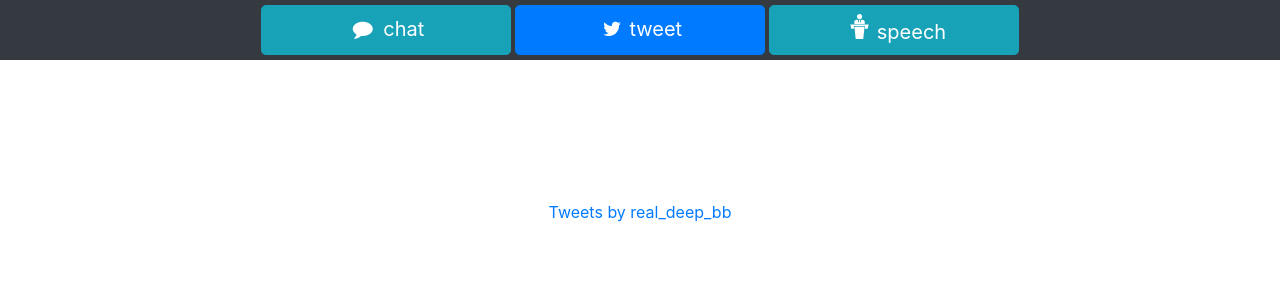
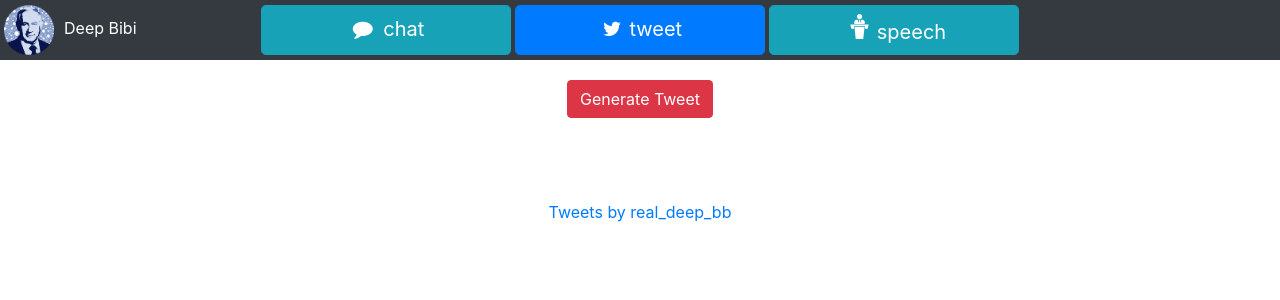
Before and after one commit to talperetz/deep_bb, an Angular app in the folder bb-client/: page /tweet in a window 1280 px wide. Shown: the top 300 px of the page. Built offline with nearby package versions, Linux system fonts and the light colour scheme; no server answers.

Commit message:
added generate tweet button + sara

```diff
--- a/bb-client/src/app/app.component.html
+++ b/bb-client/src/app/app.component.html
@@ -1,5 +1,9 @@
 <div class="bg-inverse" style="height: 100vh;">
+  <img  routerLink ="/main" src="/assets/DeepBB.png" style="width:50px;left : 4px;position: absolute; top : 5px;outline: none !important;">
   <div class="d-flex container-fluid justify-content-center bg-dark text-white bbdiv">
+  <p style="position: absolute;
+    left: 64px;
+    top: 16px;">Deep Bibi</p>
     <a href="#" routerLink="/chat" class="align-text-top btn btn-lg btn-info bb-button" ngbButtonLabel><i class="fa fa-comment speech"
                                                                                         aria-hidden="true"></i> chat</a>
     <a href="#" routerLink="/tweet" class="btn align-text-top btn-lg btn-primary bb-button" ngbButtonLabel><i class="fa fa-twitter speech"
--- a/bb-client/src/app/app.module.ts
+++ b/bb-client/src/app/app.module.ts
@@ -6,6 +6,7 @@
 import {TwitterComponent} from "./twitter/twitter.component";
 import { RouterModule, Routes } from '@angular/router';
 import { BbMainComponent } from './bb-main/bb-main.component';
+import {HttpModule} from "@angular/http";
 
 const appRoutes: Routes = [
   { path: 'tweet', component: TwitterComponent},
@@ -24,6 +25,7 @@
     BbMainComponent
   ],
   imports: [
+    HttpModule,
     BrowserModule,
     NgbModule.forRoot(),
     RouterModule.forRoot(appRoutes)
--- a/bb-client/src/app/bb-main/bb-main.component.css
+++ b/bb-client/src/app/bb-main/bb-main.component.css
@@ -12,3 +12,10 @@
     transform: translateY(0px);
   }
 }
+
+.sara {
+  position: absolute;
+  top: 190px;
+  right: 500px;
+  width: 100px;
+}
--- a/bb-client/src/app/bb-main/bb-main.component.html
+++ b/bb-client/src/app/bb-main/bb-main.component.html
@@ -1,6 +1,12 @@
 <div class="container-fluid d-flex justify-content-center">
   <div class="align-middle flex-column main-page" style="display: flex">
-    <img src="/assets/DeepBB.png" style="width: 250px;height: 250px; margin-top: 20px;">
-    <p style="align-self: center;font-family: 'Open Sans', sans-serif;font-size: 20px"> Deep Bibi</p>
+    <img src="/assets/DeepBB.png" (mouseover)="onMouseOver()" (mouseout)="onMouseOut()" style="width: 250px;height: 250px; margin-top: 20px;">
+    <h3 style="align-self: center">
+      Deep Bibi
+      <div *ngIf="isHover">
+      <small class="text-muted"> & sara</small>
+      <img  src="/assets/sara.png" class="sara" style="position: absolute;">
+      </div>
+    </h3>
   </div>
 </div>
--- a/bb-client/src/app/bb-main/bb-main.component.ts
+++ b/bb-client/src/app/bb-main/bb-main.component.ts
@@ -1,4 +1,4 @@
-import { Component, OnInit } from '@angular/core';
+import {Component, OnInit, HostListener} from '@angular/core';
 
 @Component({
   selector: 'app-bb-main',
@@ -7,9 +7,21 @@
 })
 export class BbMainComponent implements OnInit {
 
+  private isHover = false;
   constructor() { }
 
   ngOnInit() {
   }
 
+
+  @HostListener('mouseover')
+  onMouseOver() {
+    this.isHover = true;
+  }
+
+  @HostListener('mouseout')
+  onMouseOut() {
+    this.isHover = false;
+  }
+
 }
--- a/bb-client/src/app/twitter/twitter.component.html
+++ b/bb-client/src/app/twitter/twitter.component.html
@@ -1,4 +1,9 @@
+<div class="container d-flex justify-content-center">
+  <button (click)="generateTweet()" class="btn btn-danger" style="margin-top: 20px;"> Generate Tweet</button>
+</div>
+
+
 <div class="container-fluid d-flex justify-content-center fixed-bottom" style="height: 75%;width: 75%;">
-<a class="twitter-timeline" data-theme="dark" href="https://twitter.com/real_deep_bb?ref_src=twsrc%5Etfw">Tweets by real_deep_bb</a>
+  <a class="twitter-timeline" data-theme="dark" href="https://twitter.com/real_deep_bb?ref_src=twsrc%5Etfw">Tweets by
+    real_deep_bb</a>
 </div>
-<!--<script async src="https://platform.twitter.com/widgets.js" charset="utf-8"></script>-->
--- a/bb-client/src/app/twitter/twitter.component.ts
+++ b/bb-client/src/app/twitter/twitter.component.ts
@@ -1,4 +1,5 @@
 import { Component, OnInit } from '@angular/core';
+import {Http} from "@angular/http";
 
 @Component({
   selector: 'app-twitter',
@@ -7,10 +8,7 @@
 })
 export class TwitterComponent implements OnInit {
 
-  constructor() {
-  }
-
-  ngOnInit() {
+  constructor(private _http : Http) {
     var script = document.createElement('script');
     script.src = '/assets/widgets.js';
     script.type = 'text/javascript';
@@ -18,4 +16,12 @@
     head.appendChild(script);
   }
 
+  // TODO : change hostname
+  generateTweet() {
+    this._http.post("hostname/tweet", {});
+  }
+  ngOnInit() {
+
+  }
+
 }
```
Also changed, not shown: bb-client/src/assets/sara.png (added).
